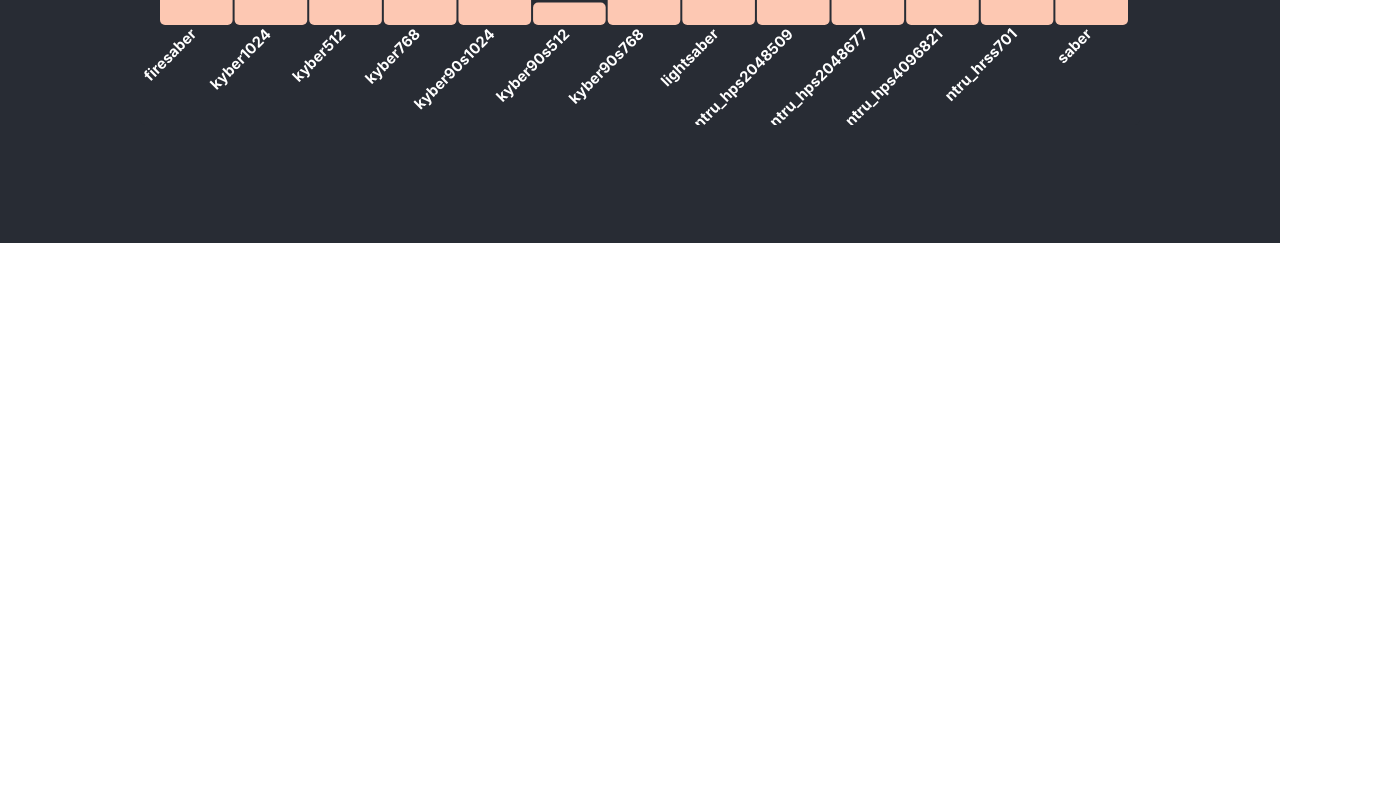
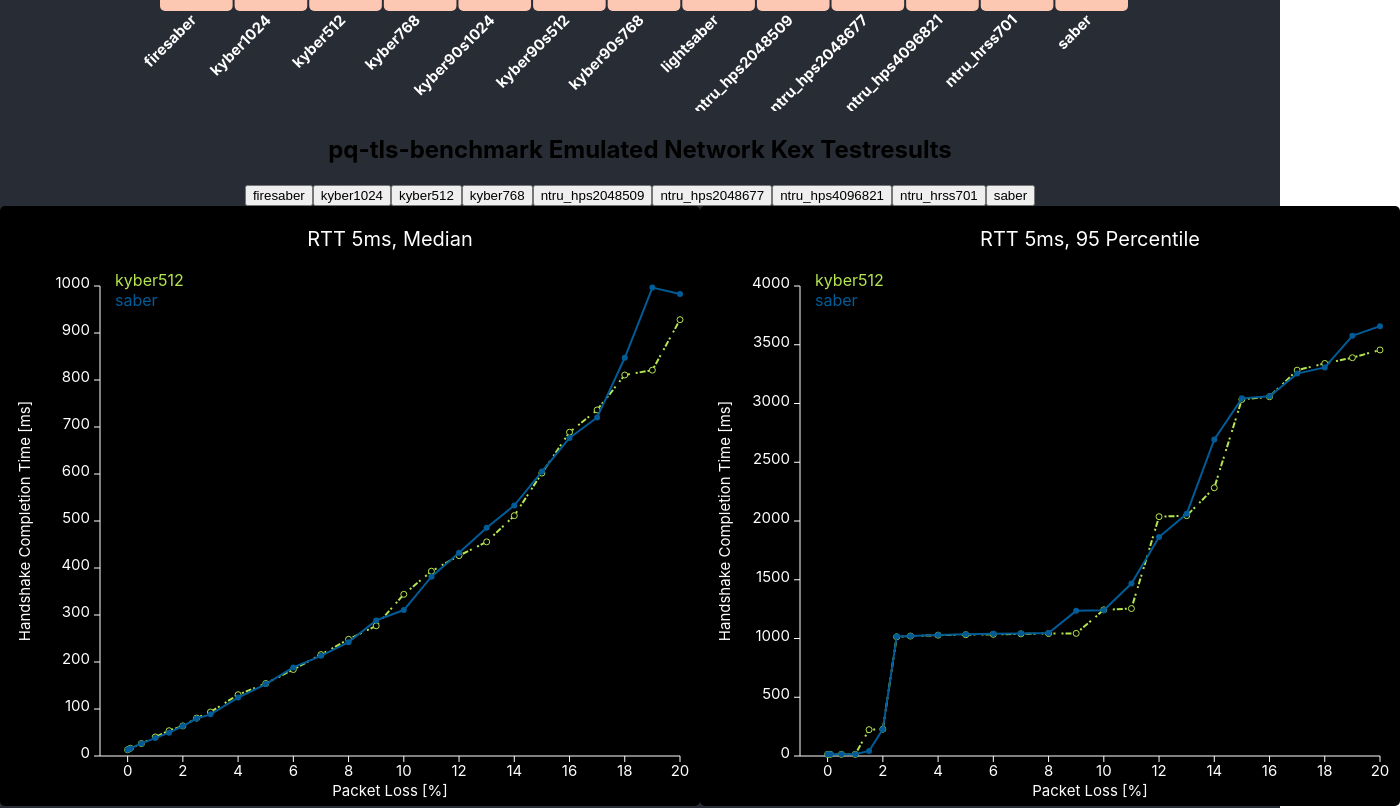
Before and after one commit to fhnw-ise-qcrypt/speed-viz-app, a React (Create React App) app: page / in a window 1280 px wide. Shown: the part 560-1368 px from the top of the page, 1400 px wide, since content can reach past the window. Before the commit the page ends 803 px from the top, so only its background shows below. Built offline with nearby package versions, Linux system fonts and the light colour scheme.

Commit message:
added pq-tls-benchmark plots

```diff
--- a/src/App.tsx
+++ b/src/App.tsx
@@ -1,17 +1,52 @@
-import React from 'react';
+import React, {useState} from 'react';
 import './App.css';
-import Plot from './Plot';
+import BarPlot from './BarPlot';
+import RTTPlots from './RTTPlots';
+
+import rtt5s from './testresults/5_ms.json';
+import rtt31s from './testresults/31_ms.json';
+import rtt78s from './testresults/78_ms.json';
+import rtt195s from './testresults/195_ms.json';
+
+const pqTlsTestresults = [rtt5s, rtt31s, rtt78s, rtt195s];
+const rtt = [5, 31, 78, 195];
+
+type Kex = {
+  name: string,
+  data: DataPoint[],
+}
+
+type DataPoint = {
+  packetLoss: number,
+  median: number,
+  percent95: number
+}
 
 function App() {
+  const [chosen, setChosen] = useState<String[]>(["kyber512", "saber"])
+  const toggle = (k:string) =>{
+    if(chosen.includes(k)){
+      setChosen(chosen.filter(d=>d!==k))
+    }
+    else{
+      setChosen([...chosen, k])
+    }
+  }
   return (
     <div className="App">
-      <header className="App-header">
-        <p>
-          Handshake Speed Test Results
-        </p>
-      </header>
       <div className="App-body">
-        <Plot></Plot>
+        <h2>oqs-speed Handshake Testresults</h2>
+        <BarPlot></BarPlot>
+        <h2>pq-tls-benchmark Emulated Network Kex Testresults</h2>
+          {
+          //@ts-ignore
+            pqTlsTestresults[0].map((kex:Kex)=><button onClick={(e:MouseEvent)=>toggle(e.target.innerHTML)}>{kex.name}</button>)
+          }
+          {pqTlsTestresults.map((RTTdata, index)=>{
+            const filteredData = RTTdata.filter(kex=>chosen.includes(kex.name))
+            return <RTTPlots data={filteredData} rtt={rtt[index]}/>
+          }
+        )}
       </div>
   </div>
   );
--- /dev/null
+++ b/src/LinePlot.tsx
@@ -0,0 +1,196 @@
+import React from 'react';
+import * as d3 from 'd3';
+
+type DataPoint = {
+  packetLoss: number,
+  median: number,
+  percent95: number
+}
+
+type Kex = {
+  name: string,
+  data: DataPoint[],
+}
+
+type Props = {
+  title: string,
+  xLabel: string,
+  yLabel: string,
+  data: any,
+  xDomain: number[],
+  yDomain: number[],
+  xAccessor: (d:DataPoint)=>number,
+  yAccessor: (d:DataPoint)=>number,
+}
+
+const LinePlot: React.FC<Props> = ({title, data, xLabel, yLabel, xDomain, yDomain, xAccessor, yAccessor}) =>{
+  const width=700;
+  const height=600;
+  const marginLeft=100;
+  const marginRight=20;
+  const marginTop=80;
+  const marginBottom=50;
+  const boundedWidth=width-marginLeft-marginRight;
+  const boundedHeight=height-marginTop-marginBottom;
+  const colors = ["#6497b1", "#ececa3", "#b5e550", "#607c3c", "#ffbaba", "#ff5252", "#f00", "#a70000", "#005b96"]
+  const dashes = ["0", "1", "2 6 2", "2 2 4 2 2", "6 6 6 6", "5 1 5 1", "2", "7", "8"]
+  const getColor = (k:string) =>{
+    switch(k){
+      case "saber":
+        return colors[8]
+      case "firesaber":
+        return colors[0]
+      case "kyber512":
+        return colors[2]
+      case "kyber768":
+        return colors[3]
+      case "kyber1024":
+        return colors[1]
+      case "ntru_hps2048509":
+        return colors[5]
+      case "ntru_hps2048677":
+        return colors[6]
+      case "ntru_hps4096821":
+        return colors[7]
+      case "ntru_hrss701":
+        return colors[4]
+      default:
+        return "#fff";
+    }
+  }
+
+  const getDashes = (k:string) =>{
+    switch(k){
+      case "saber":
+        return dashes[0]
+      case "firesaber":
+        return dashes[1]
+      case "kyber512":
+        return dashes[2]
+      case "kyber768":
+        return dashes[3]
+      case "kyber1024":
+        return dashes[4]
+      case "ntru_hps2048509":
+        return dashes[5]
+      case "ntru_hps2048677":
+        return dashes[6]
+      case "ntru_hps4096821":
+        return dashes[7]
+      case "ntru_hrss701":
+        return dashes[8]
+      default:
+        return "#fff";
+    }
+  }
+
+  const getPointStyle = (k:string) =>{
+    switch(k){
+      case "saber":
+        return "circle"
+      case "firesaber":
+        return "rect"
+      case "kyber512":
+        return "emptyCircle"
+      case "kyber768":
+        return "emptyRect"
+      case "kyber1024":
+        return "circle"
+      case "ntru_hps2048509":
+        return "rect"
+      case "ntru_hps2048677":
+        return "emptyCircle"
+      case "ntru_hps4096821":
+        return "emptyRect"
+      case "ntru_hrss701":
+        return "circle"
+      default:
+        return "circle"
+    }
+  }
+  //@ts-ignore
+  const xScale = d3.scaleLinear().domain(xDomain) //packetLoss goes from 0 to 20
+    .range([0, boundedWidth])
+  //@ts-ignore
+  const yScale = d3.scaleLinear().domain(yDomain)
+    .range([boundedHeight, 0])
+    .nice()
+
+  const xTicks = xScale.ticks().map(value=>({
+    value,
+    xOffset: xScale(value)
+  }))
+
+  const yTicks = yScale.ticks().map((value)=>({
+    value,
+    yOffset: yScale(value)
+  }))
+  //@ts-ignore
+  return(
+    <div className="plot">
+      <svg style={{backgroundColor: "#000", borderRadius: "5px"}} width={width} height={height}>
+        <text x={boundedWidth*0.5+marginLeft} y={0.5*marginTop} fill="white" fontSize={20} textAnchor={"middle"}>{title}</text>
+        <g transform={`translate(${marginLeft}, ${marginTop})`}>
+          <g transform={`translate(${-marginLeft+30}, ${boundedHeight*0.5})`}>
+            <text style={{transform:`rotate(-90deg)`}} textAnchor={"middle"} fontSize={15} fill="white">{yLabel}</text>
+          </g>
+          <g transform={`translate(${boundedWidth*0.5}, ${boundedHeight+marginBottom-10})`}>
+            <text textAnchor={"middle"} fill="white" fontSize={15}>{xLabel}</text>
+          </g>
+          <g transform={`translate(0, ${boundedHeight})`}>
+            <line x2={boundedWidth} stroke="white"/>
+            {xTicks.map(({value, xOffset})=>(
+              <g key={value} transform={`translate(${xOffset}, 0)`}>
+                <line y2="6" stroke="white"/>
+                <text key={value} style={{fontSize: "15px", fill: "white", textAnchor:"middle", transform: "translateY(20px)"}}>{value}</text>
+              </g>
+            ))}
+          </g>
+          <g>
+            <line y2={boundedHeight} stroke="white"/>
+            {yTicks.map(({value, yOffset})=>(
+              <g key={value} transform={`translate(0, ${yOffset})`}>
+                <line x2="-6" stroke="white"/>
+                <text key={value} style={{fontSize: "15px", fill: "white", textAnchor:"end", transform: "translate(-10px,2px)"}}>{value}</text>
+              </g>
+            ))}
+          </g>
+          {data.map((kex:Kex, kexIndex:number)=>{
+              //@ts-ignore
+              const line = d3.line().x(d=>xScale(xAccessor(d))).y(d=>yScale(yAccessor(d)))
+              //@ts-ignore
+              const lineString = line(kex.data);
+              const color = getColor(kex.name);
+            return(
+            <>
+              <text y={kexIndex*20} x={15} fill={color}>{kex.name}</text>
+                <path d={lineString} strokeWidth={2} strokeDasharray={getDashes(kex.name)} fill={"none"} stroke={color}/>
+                {kex.data.map((dataPoint, dataPointIndex)=>{
+                  const pointStyle = getPointStyle(kex.name)
+                  switch(pointStyle){
+                    case "circle":
+                      return <circle r={3} fill={color} cx={xScale(xAccessor(dataPoint))} cy={yScale(yAccessor(dataPoint))}></circle>
+                    case "rect":
+                      return <rect transform={`translate(-2, -2)`} width={4} height={4} strokeWidth={1} fill={color} stroke={color} x={xScale(xAccessor(dataPoint))} y={yScale(yAccessor(dataPoint))}/>
+                    case "emptyCircle":
+                      return <circle r={3} strokeWidth={1} stroke={color} cx={xScale(xAccessor(dataPoint))} cy={yScale(yAccessor(dataPoint))}></circle>
+                    case "emptyRect":
+                      return <rect transform={`translate(-2, -2)`} width={4} height={4} strokeWidth={1} stroke={color} x={xScale(xAccessor(dataPoint))} y={yScale(yAccessor(dataPoint))}/>
+                    default:
+                      return <circle r={3} fill={color} cx={xScale(xAccessor(dataPoint))} cy={yScale(yAccessor(dataPoint))}></circle>
+
+                  }
+                    }
+                    //<text x={xScale(xAccessor(dataPoint))} y={yScale(yAccessor(dataPoint))} fill={colors[kexIndex]} fontSize={"10px"} textAnchor={"middle"} style={{verticalAlign: "bottom"}}>*</text>
+                )}
+            </>
+              )
+            }
+          )}
+        </g>
+      </svg>
+    </div>
+  )
+}
+
+export default LinePlot;
--- /dev/null
+++ b/src/RTTPlots.tsx
@@ -0,0 +1,49 @@
+import React , {useState, useEffect} from 'react';
+import * as d3 from 'd3';
+
+import LinePlot from './LinePlot';
+//import data from './testresults/5_ms.json';
+
+type Props = {
+  data: any,
+  rtt: number
+}
+
+type Kex = {
+  name: string,
+  data: DataPoint[],
+}
+
+type DataPoint = {
+  packetLoss: number,
+  median: number,
+  percent95: number
+}
+
+const RTTPlots: React.FC<Props> = ({data, rtt}) =>{
+
+  const medianAccessor=(d:DataPoint)=>d.median;
+  const percent95Accessor=(d:DataPoint)=>d.percent95;
+  const packetLossAccessor = (d:DataPoint) => d.packetLoss;
+
+  const smallestFirst = (a:any, b:any) => a-b;
+
+  const maxMedian:number = data.map((kex:Kex)=>d3.extent(kex.data, medianAccessor)[1]).sort(smallestFirst).slice(-1)[0] as number;
+  const maxPercent95:number = data.map((kex:Kex)=>d3.extent(kex.data, percent95Accessor)[1]).sort(smallestFirst).slice(-1)[0] as number;
+
+  const xDomain = [-1, 20];
+  const yDomain1 = [0, maxMedian];
+  const yDomain2 = [0, maxPercent95];
+  const xLabel = "Packet Loss [%]";
+  const yLabel = "Handshake Completion Time [ms]";
+
+
+  return(
+    <div style={{display: "flex", flexDirection: "row", justifyContent:"space-evenly"}}>
+      <LinePlot data={data} title={`RTT ${rtt}ms, Median`} xLabel={xLabel} yLabel={yLabel} xDomain={xDomain} yDomain={yDomain1} xAccessor={packetLossAccessor} yAccessor={medianAccessor}></LinePlot>
+      <LinePlot data={data} title={`RTT ${rtt}ms, 95 Percentile`} xLabel={xLabel} yLabel={yLabel} xDomain={xDomain} yDomain={yDomain2} xAccessor={packetLossAccessor} yAccessor={percent95Accessor}></LinePlot>
+    </div>
+  )
+}
+
+export default RTTPlots;
```
Also changed, not shown: src/BarPlot.tsx (renamed from src/Plot.tsx, +5 -2 lines), 1 other file (tests, documents, lock files or other folders).
